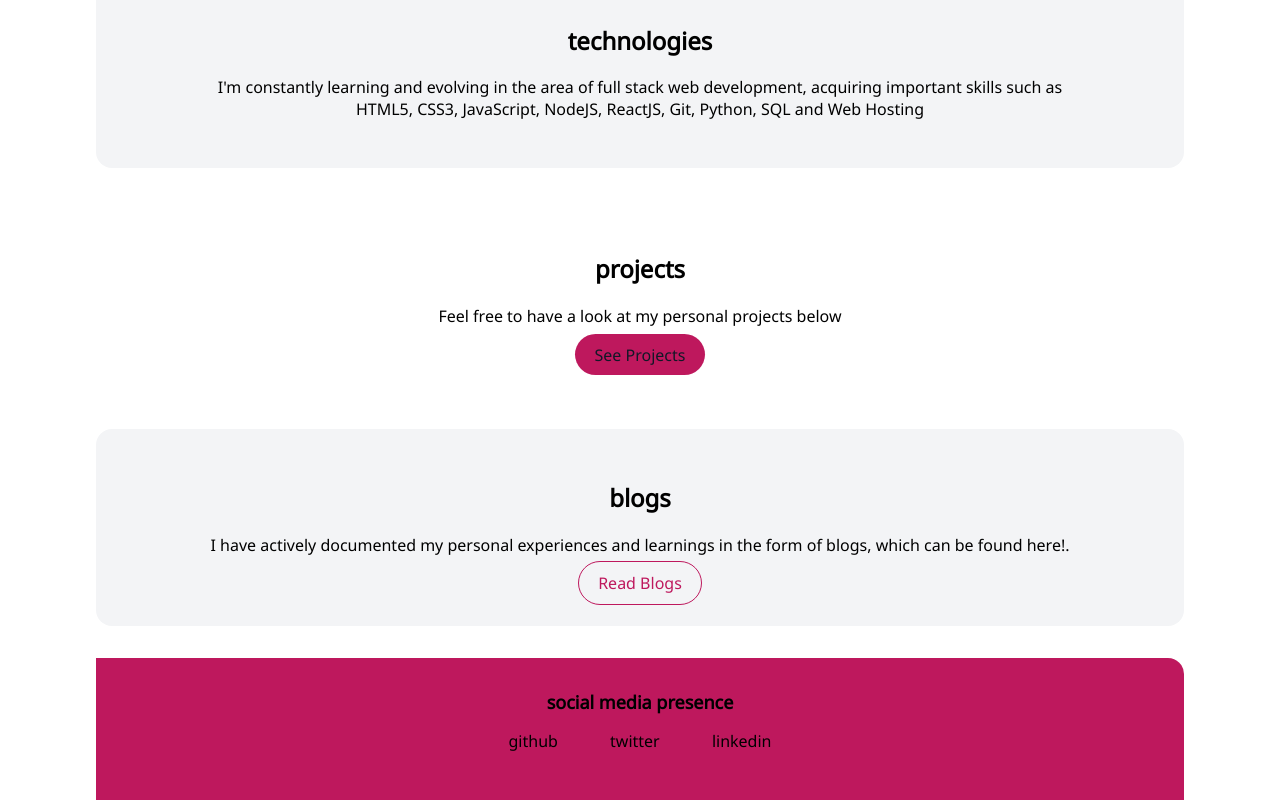
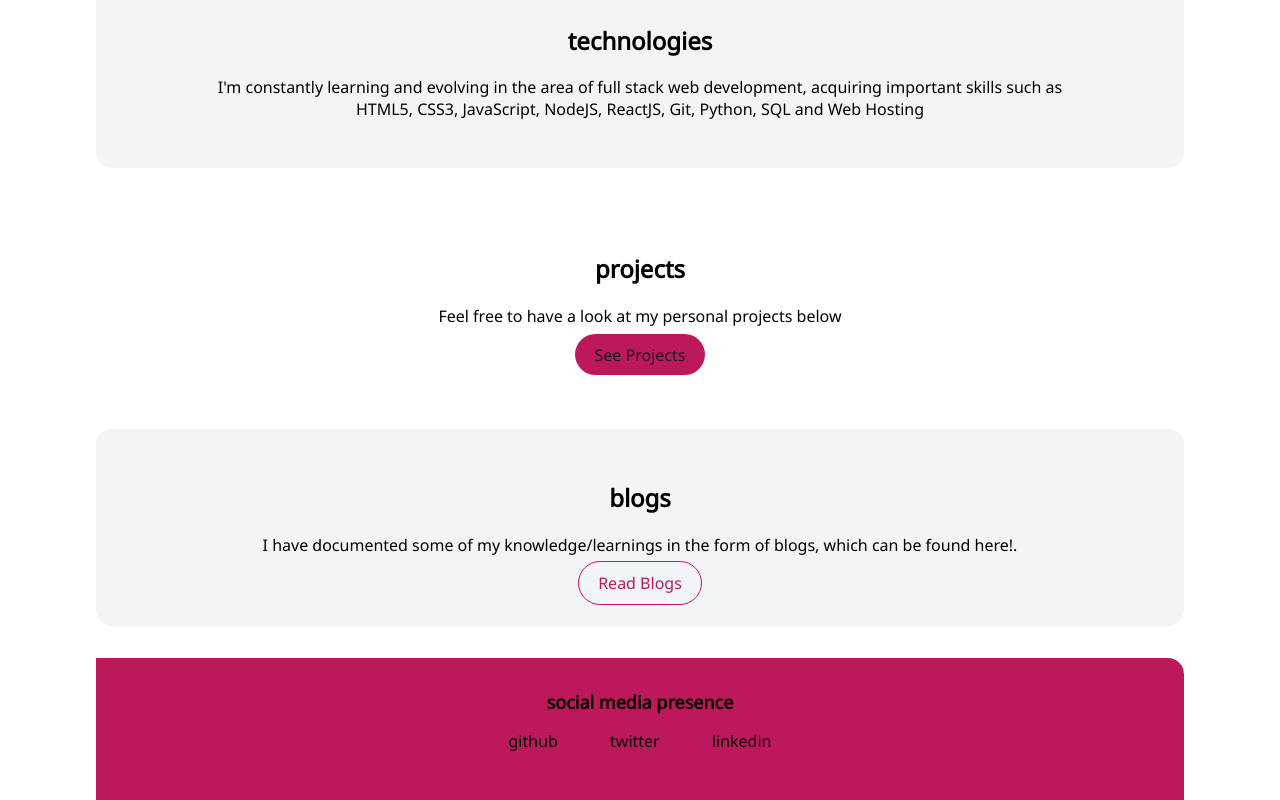
Before and after one commit to sunilvr/myPortfolio, a plain HTML site: page index.html in a window 1280 px wide. Shown: the part 605-1405 px from the top of the page. Drawn offline with Linux system fonts and the light colour scheme.

Commit message:
fix: corrected a few sentences

```diff
--- a/index.html
+++ b/index.html
@@ -46,7 +46,7 @@
     <section class="section ow">
         <div class="container container-center">
             <h1>blogs</h1>
-            <p>I have actively documented my personal experiences and learnings in the form of blogs,
+            <p>I have documented some of my knowledge/learnings in the form of blogs,
                 which can be found here!.</p>
             <a class="link link-secondary" href="/blogs.html">Read Blogs</a>
         </div>
```
Also changed, not shown: blogTwo.html (+1 -1 lines).
